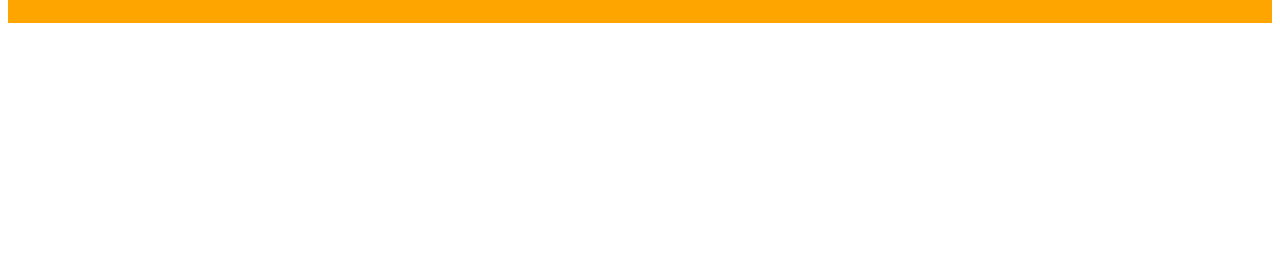
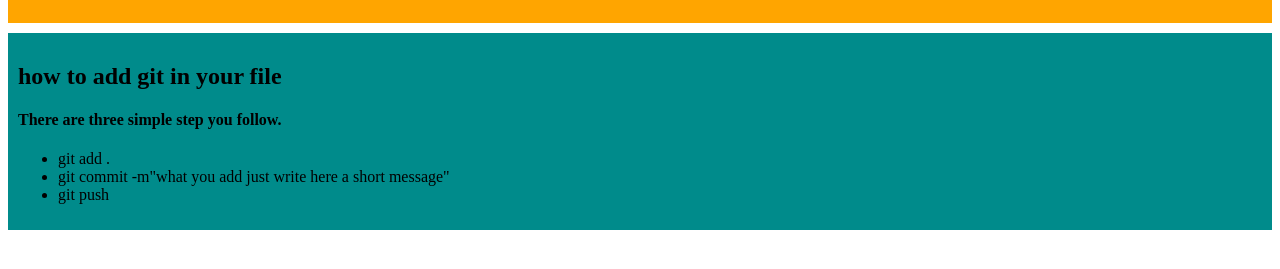
Before and after one commit to shajedurrahaman/p-hero-repo, a plain HTML site: page index.html in a window 1280 px wide. Shown: the part 461-730 px from the top of the page. Drawn offline with Linux system fonts and the light colour scheme.

Commit message:
another line added in html and css

```diff
--- a/css/style.css
+++ b/css/style.css
@@ -3,3 +3,7 @@ div {
     padding: 10px;
     margin-bottom: 10px;
 }
+.git {
+    background-color: darkcyan;
+    margin-top: 10px;
+}
--- a/index.html
+++ b/index.html
@@ -19,6 +19,15 @@
         <h1>P hero repo</h1>
         <p>Lorem ipsum dolor sit amet consectetur adipisicing elit. Debitis molestias commodi voluptates! Odio debitis aperiam consequatur provident sit tempore repellat molestias tenetur incidunt dolores. Corporis doloribus at culpa blanditiis quibusdam!</p>
     </div>
+    <div class="git">
+        <h2>how to add git in your file</h2>
+        <h4>There are three simple step you follow.</h4>
+        <ul>
+            <li>git add .</li>
+            <li>git commit -m"what you add just write here a short message"</li>
+            <li>git push</li>
+        </ul>
+    </div>
 
 </body>
 </html>
```
